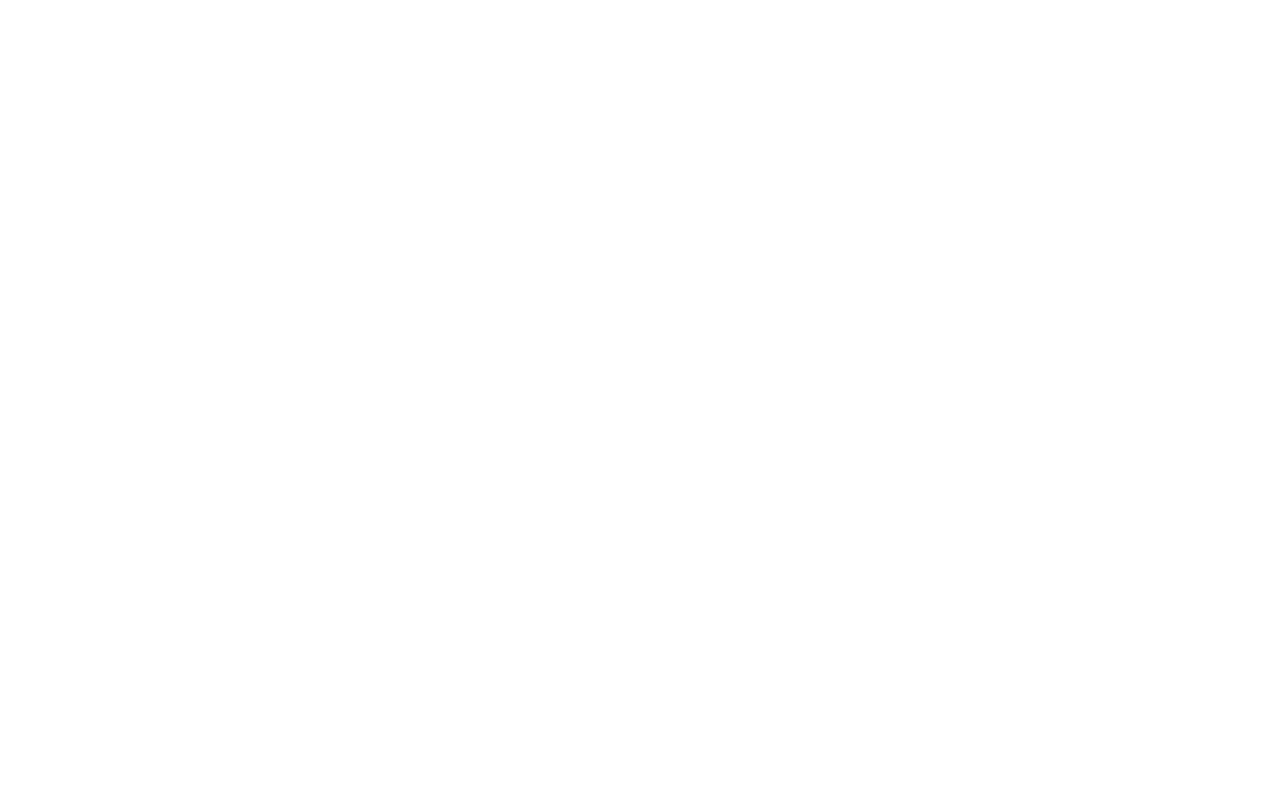
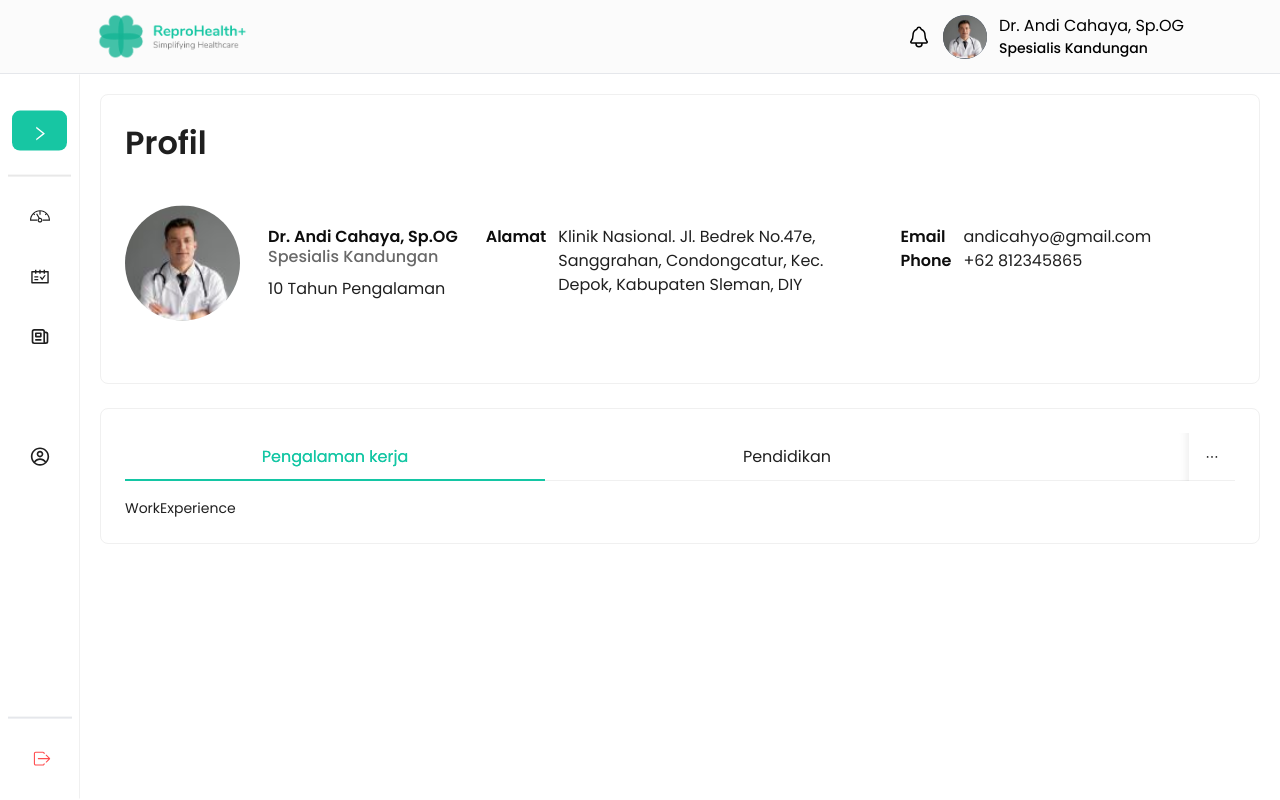
Before and after one commit to team-capstone-1/fe-repro-health, a React (Vite) app: page /dashboard/profil in a window 1280 px wide. Before the commit this address had no page. Built offline with nearby package versions, Linux system fonts and the light colour scheme; some icons are missing.

Commit message:
add constant and id profile doctor section

```diff
--- a/src/components/layout-components/Sidebar.jsx
+++ b/src/components/layout-components/Sidebar.jsx
@@ -87,7 +87,7 @@ export default function Sidebar() {
     getItem(
       "Profile",
       "6",
-      <Link to="/profil" className="p-2">
+      <Link to="/dashboard/profil" className="p-2">
         <CgProfile className={iconStyle} id="profile-icon-sidebar" />
       </Link>,
     ),
--- a/src/routers/index.jsx
+++ b/src/routers/index.jsx
@@ -28,7 +28,7 @@ export default function SetupRoutes() {
       </Route>
       <Route path="/" element={<PrivateRoute />}>
         <Route path="/dashboard" element={<Dashboard />} />
-        <Route path="/profil" element={<Profile />} />
+        <Route path="/dashboard/profil" element={<Profile />} />
       </Route>
       <Route path="/login" element={<Login />} />
       <Route path="/forgot-password" element={<ForgotPassword />} />
--- a/src/views/app-views/profile/components/Education.jsx
+++ b/src/views/app-views/profile/components/Education.jsx
@@ -1,28 +1,9 @@
+import { useState } from "react";
 import { ConfigProvider, Steps } from "antd";
-import { useState } from "react";
+import { DataEducation as education } from "../constant/data-education";
 
-const itemsEdu = [
-  {
-    title: "Program Magister Kedokteran, Universitas Gadjah Mada, ",
-    description: "Program Kedokteran",
-  },
-  {
-    title: "Program Residen Dokter Spesialis,  Rumah Sakit Sejahtera",
-    description: "Residency Program Kedokteran Internal",
-  },
-  {
-    title: "Program Internship Dokter Umum, RSUP Klaten",
-    description: "",
-  },
-  {
-    title: "Sarjana Kedokteran, Universitas Gadjah Mada, Fakultas Kedokteran",
-    description: "",
-  },
-];
-
-console.log(itemsEdu);
 export default function Education() {
-  const [current, setCurrent] = useState(itemsEdu.length - 2);
+  const [current, setCurrent] = useState(education.length - 2);
 
   const onChange = (value) => {
     // console.log("onChange:", value);
@@ -30,7 +11,7 @@ export default function Education() {
   };
 
   return (
-    <section>
+    <section id="profile-education-section">
       <ConfigProvider
         theme={{
           components: {
@@ -52,7 +33,7 @@ export default function Education() {
           current={current}
           onChange={onChange}
           direction="vertical"
-          items={itemsEdu}
+          items={education}
           className="font-medium"
         />
       </ConfigProvider>
--- a/src/views/app-views/profile/components/TabsDoctor.jsx
+++ b/src/views/app-views/profile/components/TabsDoctor.jsx
@@ -1,9 +1,9 @@
-import { Card, Col, ConfigProvider, Row, Tabs } from "antd";
+import { Card, ConfigProvider, Tabs } from "antd";
 import React from "react";
 import WorkExperience from "./WorkExperience";
 import Education from "./Education";
 
-function TabsDoctor() {
+export default function TabsDoctor() {
   const onChange = (key) => {
     console.log(key);
   };
@@ -27,6 +27,7 @@ function TabsDoctor() {
   ];
 
   return (
+    <section id="tabs-profile">
       <ConfigProvider
         theme={{
           token: {
@@ -38,7 +39,6 @@ function TabsDoctor() {
           <Tabs defaultActiveKey="1" items={tabs} onChange={onChange} />
         </Card>
       </ConfigProvider>
+    </section>
   );
 }
-
-export default TabsDoctor;
--- /dev/null
+++ b/src/views/app-views/profile/constant/data-education/index.js
@@ -0,0 +1,18 @@
+export const DataEducation = [
+  {
+    title: "Program Magister Kedokteran, Universitas Gadjah Mada, ",
+    description: "Program Kedokteran",
+  },
+  {
+    title: "Program Residen Dokter Spesialis,  Rumah Sakit Sejahtera",
+    description: "Residency Program Kedokteran Internal",
+  },
+  {
+    title: "Program Internship Dokter Umum, RSUP Klaten",
+    description: "",
+  },
+  {
+    title: "Sarjana Kedokteran, Universitas Gadjah Mada, Fakultas Kedokteran",
+    description: "",
+  },
+];
```
Lines whose indentation alone changed are shown as unchanged.
